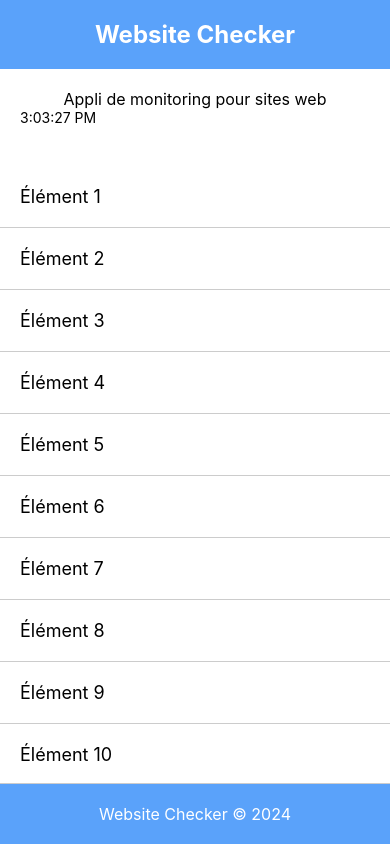
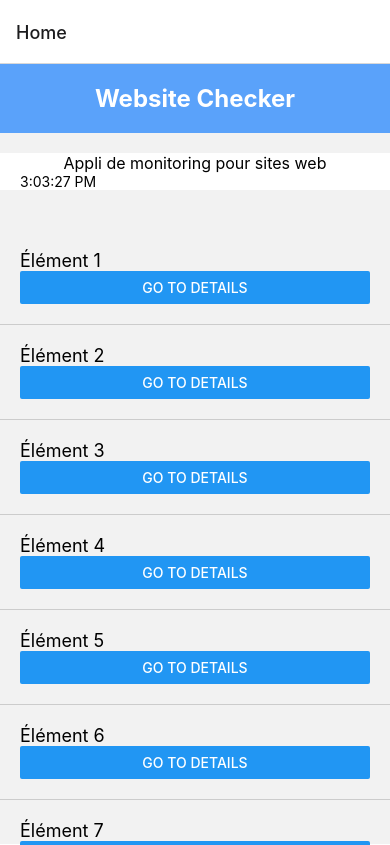
Before and after one commit to boreales/website-checker, a React Native app: screen /Home in a window 390 px wide. Shown: the top 845 px of the page. Built offline with nearby package versions, Linux system fonts and the light colour scheme.

Commit message:
Add navigation

```diff
--- a/App.js
+++ b/App.js
@@ -1,70 +1,20 @@
-import React from 'react';
-import { SafeAreaView, View, Text, FlatList, StyleSheet } from 'react-native';
-import ListHeader from './src/components/ListHeader';
-import ListFooter from './src/components/ListFooter';
-import { useState, useEffect } from 'react';
+import * as React from 'react';
+import { NavigationContainer } from '@react-navigation/native';
+import { createNativeStackNavigator } from '@react-navigation/native-stack';
+import HomeScreen from './src/screens/Home';
+import DetailsScreen from './src/screens/Details';
 
-const App = () => {
-  const data = [
-    { id: '1', title: 'Élément 1' },
-    { id: '2', title: 'Élément 2' },
-    { id: '3', title: 'Élément 3' },
-    { id: '4', title: 'Élément 4' },
-    { id: '5', title: 'Élément 5' },
-    { id: '6', title: 'Élément 6' },
-    { id: '7', title: 'Élément 7' },
-    { id: '8', title: 'Élément 8' },
-    { id: '9', title: 'Élément 9' },
-    { id: '10', title: 'Élément 10' },
-  ];
+const Stack = createNativeStackNavigator();
 
-  const renderItem = ({ item }) => (
-    <View style={styles.item}>
-      <Text style={styles.itemText}>{item.title}</Text>
-    </View>
+function App() {
+  return (
+    <NavigationContainer>
+      <Stack.Navigator>
+        <Stack.Screen name="Home" component={HomeScreen} />
+        <Stack.Screen name="Details" component={DetailsScreen} />
+      </Stack.Navigator>
+    </NavigationContainer>
   );
-
-  const [currentTime, setCurrentTime] = useState(new Date().toLocaleTimeString());
-
-  useEffect(() => {
-      const timer = setInterval(() => {
-        setCurrentTime(new Date().toLocaleTimeString());
-      }, 1000);
-
-      // Cleanup the interval on component unmount
-      return () => clearInterval(timer);
-    }, []);
-
-  return (
-    <SafeAreaView style={styles.container}>
-      <ListHeader currentTime={currentTime} />
-      <FlatList
-        data={data}
-        renderItem={renderItem}
-        keyExtractor={item => item.id}
-        contentContainerStyle={styles.listContentContainer}
-      />
-      <ListFooter />
-    </SafeAreaView>
-  );
-};
-
-const styles = StyleSheet.create({
-  container: {
-    flex: 1,
-  },
-  listContentContainer: {
-    flexGrow: 1,
-    justifyContent: 'space-between',
-  },
-  item: {
-    padding: 20,
-    borderBottomWidth: 1,
-    borderBottomColor: '#ccc',
-  },
-  itemText: {
-    fontSize: 18,
-  }
-});
+}
 
 export default App;
--- a/package.json
+++ b/package.json
@@ -10,8 +10,12 @@
     "test": "jest"
   },
   "dependencies": {
+    "@react-navigation/native": "^6.1.17",
+    "@react-navigation/native-stack": "^6.9.26",
     "react": "18.2.0",
-    "react-native": "0.74.1"
+    "react-native": "0.74.1",
+    "react-native-safe-area-context": "^4.10.1",
+    "react-native-screens": "^3.31.1"
   },
   "devDependencies": {
     "@babel/core": "^7.20.0",
--- /dev/null
+++ b/src/screens/Details.js
@@ -0,0 +1,12 @@
+import * as React from 'react';
+import { View, FlatList, StyleSheet, Text, Button } from 'react-native';
+
+function DetailsScreen() {
+  return (
+    <View style={{ flex: 1, alignItems: 'center', justifyContent: 'center' }}>
+      <Text>Details Screen</Text>
+    </View>
+  );
+}
+
+export default DetailsScreen;
--- /dev/null
+++ b/src/screens/Home.js
@@ -0,0 +1,73 @@
+import * as React from 'react';
+import { View, FlatList, StyleSheet, Text, Button } from 'react-native';
+import ListHeader from '../components/ListHeader';
+import ListFooter from '../components/ListFooter';
+import { useState, useEffect } from 'react';
+
+function HomeScreen({ navigation }) {
+
+const data = [
+    { id: '1', title: 'Élément 1' },
+    { id: '2', title: 'Élément 2' },
+    { id: '3', title: 'Élément 3' },
+    { id: '4', title: 'Élément 4' },
+    { id: '5', title: 'Élément 5' },
+    { id: '6', title: 'Élément 6' },
+    { id: '7', title: 'Élément 7' },
+    { id: '8', title: 'Élément 8' },
+    { id: '9', title: 'Élément 9' },
+    { id: '10', title: 'Élément 10' },
+  ];
+
+  const renderItem = ({ item }) => (
+    <View style={styles.item}>
+      <Text style={styles.itemText}>{item.title}</Text>
+      <Button
+        title="Go to Details"
+        onPress={() => navigation.navigate('Details')}
+      />
+    </View>
+  );
+
+  const [currentTime, setCurrentTime] = useState(new Date().toLocaleTimeString());
+
+  useEffect(() => {
+      const timer = setInterval(() => {
+        setCurrentTime(new Date().toLocaleTimeString());
+      }, 1000);
+
+      // Cleanup the interval on component unmount
+      return () => clearInterval(timer);
+    }, []);
+
+  return (
+    <View style={styles.container}>
+      <ListHeader currentTime={currentTime} />
+      <FlatList
+        data={data}
+        renderItem={renderItem}
+        keyExtractor={item => item.id}
+        contentContainerStyle={styles.listContentContainer}
+      />
+      <ListFooter />
+    </View>
+  );
+}
+
+const styles = StyleSheet.create({
+    listContentContainer: {
+      flexGrow: 1,
+      justifyContent: 'space-between',
+    },
+    item: {
+      padding: 20,
+      borderBottomWidth: 1,
+      borderBottomColor: '#ccc',
+    },
+    itemText: {
+      fontSize: 18,
+    }
+  });
+
+
+export default HomeScreen;
```
Also changed, not shown: 2 other files (tests, documents, lock files or other folders).
